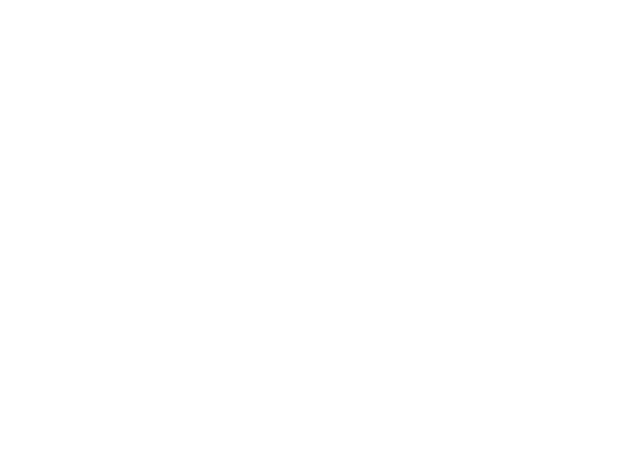
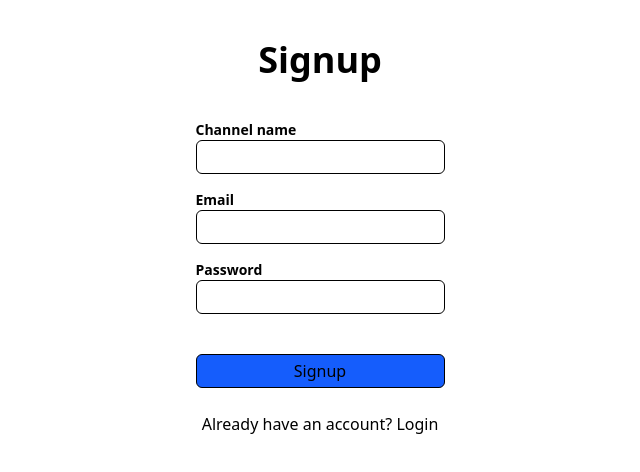
Before and after one commit to khushi28p/youtube-clone-2, a React (Vite) app in the folder youtube-clone-frontend/: page /signup in a window 1280 px wide. Before the commit this address had no page. Shown: the top 472 px of the page, without its empty margins (320-960 px from the left). Built offline with nearby package versions, Linux system fonts and the light colour scheme.

Commit message:
login added

```diff
--- a/youtube-clone-frontend/src/App.jsx
+++ b/youtube-clone-frontend/src/App.jsx
@@ -9,8 +9,9 @@ const App = () => {
 
     <BrowserRouter>
     <Routes>
-      <Route path='/' element={<Signup />} />
+      <Route path='/signup' element={<Signup />} />
       <Route path='/login' element={<Login />} />
+      {/* <Route path='/' element={<Dashboard />} /> */}
     </Routes>
     </BrowserRouter>
   )
--- a/youtube-clone-frontend/src/pages/Login.jsx
+++ b/youtube-clone-frontend/src/pages/Login.jsx
@@ -1,9 +1,15 @@
 import React, {useState} from 'react';
 import axios from 'axios';
+import { Link } from 'react-router-dom';
+import { useNavigate } from 'react-router-dom';
 
 const Login = () => {
     const [email, setEmail] = useState("");
     const [password, setPassword] = useState("");
+    const [message, setMessage] = useState("");
+    const [error, setError] = useState("");
+    const [loading, setLoading] = useState(false);
+    const navigate = useNavigate();
 
     const handleSubmit = async(e) => {
         e.preventDefault();
@@ -12,14 +18,27 @@ const Login = () => {
                 email,
                 password,
             });
-            console.log(response.data.message);
+            setMessage(response.data.message);
             if(response.status === 201){
-                alert("Signup successful");
+                alert("Successfully logged in!!");
+                setEmail("");
+                setPassword("");
+                setLoading(false);
+                setTimeout(() => {
+                  navigate("/");
+                }, 1500);
             }
         } catch(error){
-            console.log("Signup failed", error);
+            console.log("Login failed", error);
+            if(error.response?.data?.errors){
+              setError(error.response.dara.errors.map(err => err.msg).join(", "));
+            } else{
+              setError(error.response?.data?.message);
+            }
+            setLoading(false);
         }
     }
+
   return (
     <div className='flex flex-col items-center justify-center'>
       <h1 className="text-4xl font-bold py-10">Login</h1>
@@ -32,8 +51,11 @@ const Login = () => {
           <span className="text-sm font-semibold">Password</span>
           <input type="password" name="password" value={password} onChange={(e) => setPassword(e.target.value)} className="border rounded-md px-2 py-1" />
         </label>
-        <button type="submit" className="border px-4 py-1 my-6 rounded-md bg-blue-600">Login</button>
+        <button type="submit" className={`border px-4 py-1 my-6 rounded-md bg-blue-600 ${loading ? 'opacity-50 cursor-not-allowed' : ''}`} disabled={loading}>{loading ? "Logging up..." : "Login"}</button>
       </form>
+      {message && <p className="bg-green-200 text-green-900 px-8 py-2 rounded-lg mt-4 text-center">{message}</p>}
+      {error && <p className="bg-red-200 text-red-900 px-8 py-2 rounded-lg mt-4 text-center">{error}</p>}
+      <p>Don't have an account?<Link to="/signup" className='px-2'>Create account</Link></p>
     </div>
   )
 }
```
